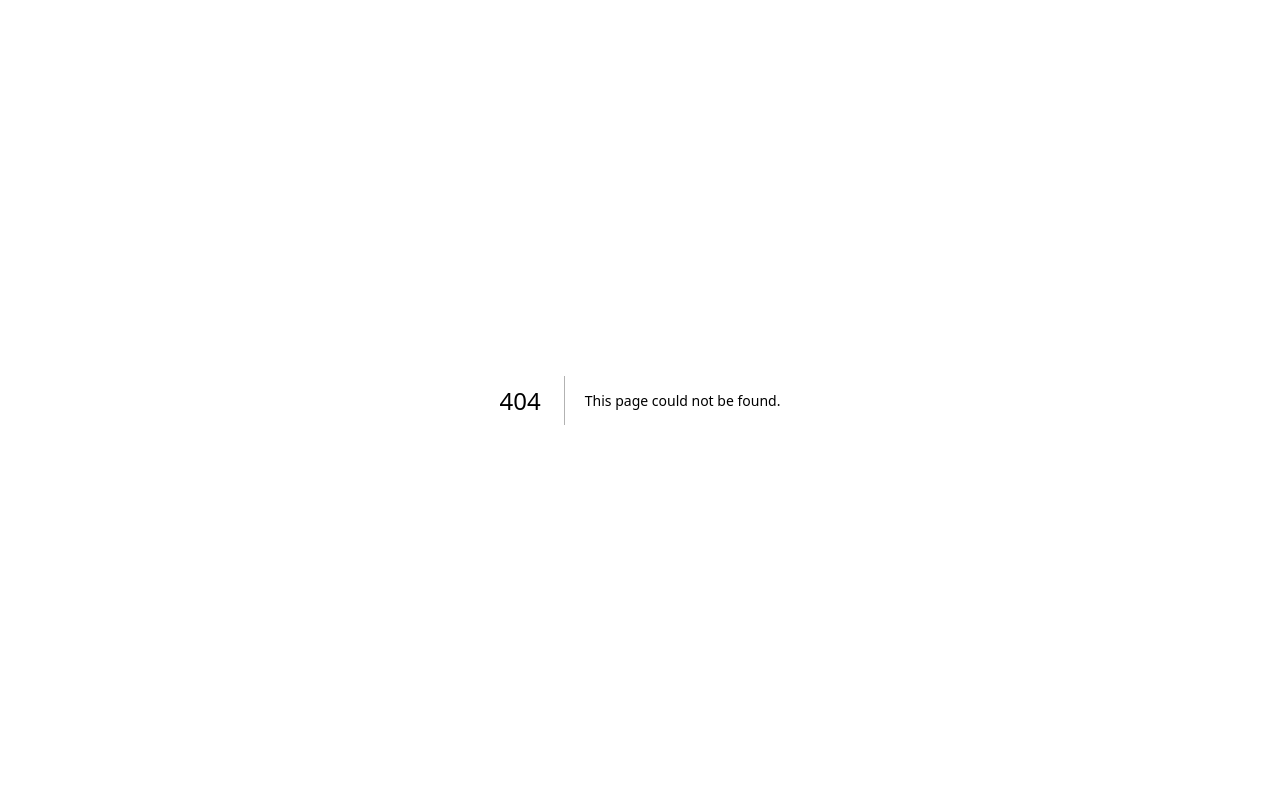
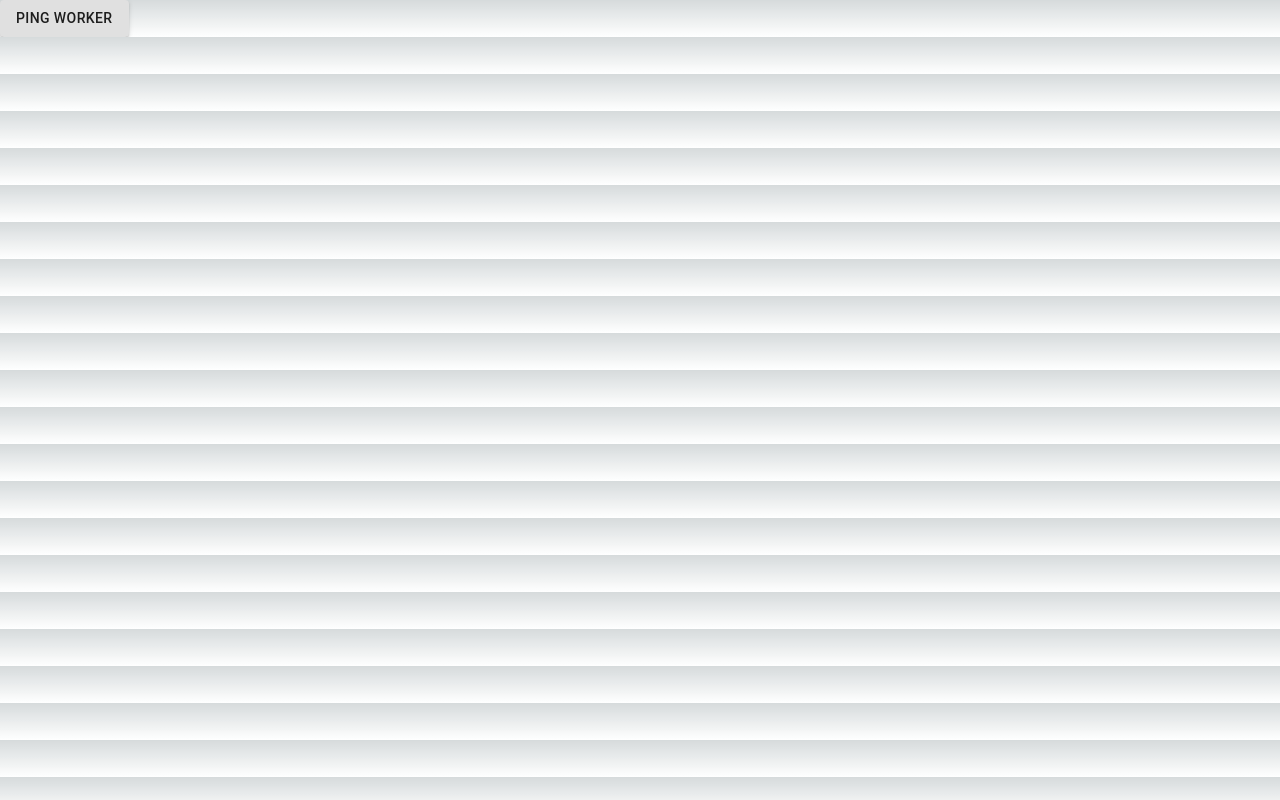
Before and after one commit to bkitano/nextjs-wasm, a Next.js app: page /worker in a window 1280 px wide. Before the commit this address had no page. Built offline with nearby package versions, Linux system fonts and the light colour scheme.

Commit message:
working web worker

```diff
--- /dev/null
+++ b/src/app/worker/page.tsx
@@ -0,0 +1,38 @@
+"use client";
+
+import { Button } from "@material-ui/core";
+// we have to use client because we're relying on browser specific APIs
+
+import { useCallback, useEffect, useMemo, useRef, useState } from "react";
+
+const Page = () => {
+  const workerRef = useRef<Worker>();
+  useEffect(() => {
+    if ("serviceWorker" in navigator) {
+      workerRef.current = new Worker(new URL("./task.ts", import.meta.url));
+      workerRef.current.onmessage = (e) => {
+        console.log("message from worker", e.data);
+      };
+    }
+  }, []);
+
+  const handleWork = useCallback(async () => {
+    workerRef.current?.postMessage({ type: "ping" });
+  }, []);
+
+  return (
+    <>
+      <Button
+        variant="contained"
+        onClick={(e) => {
+          console.log("clicking");
+          handleWork();
+        }}
+      >
+        Ping Worker
+      </Button>
+    </>
+  );
+};
+
+export default Page;
--- /dev/null
+++ b/src/app/worker/task.ts
@@ -0,0 +1,4 @@
+self.addEventListener("message", (e: MessageEvent<string>) => {
+  console.log(e.data);
+  self.postMessage("Hello from worker");
+});
```
